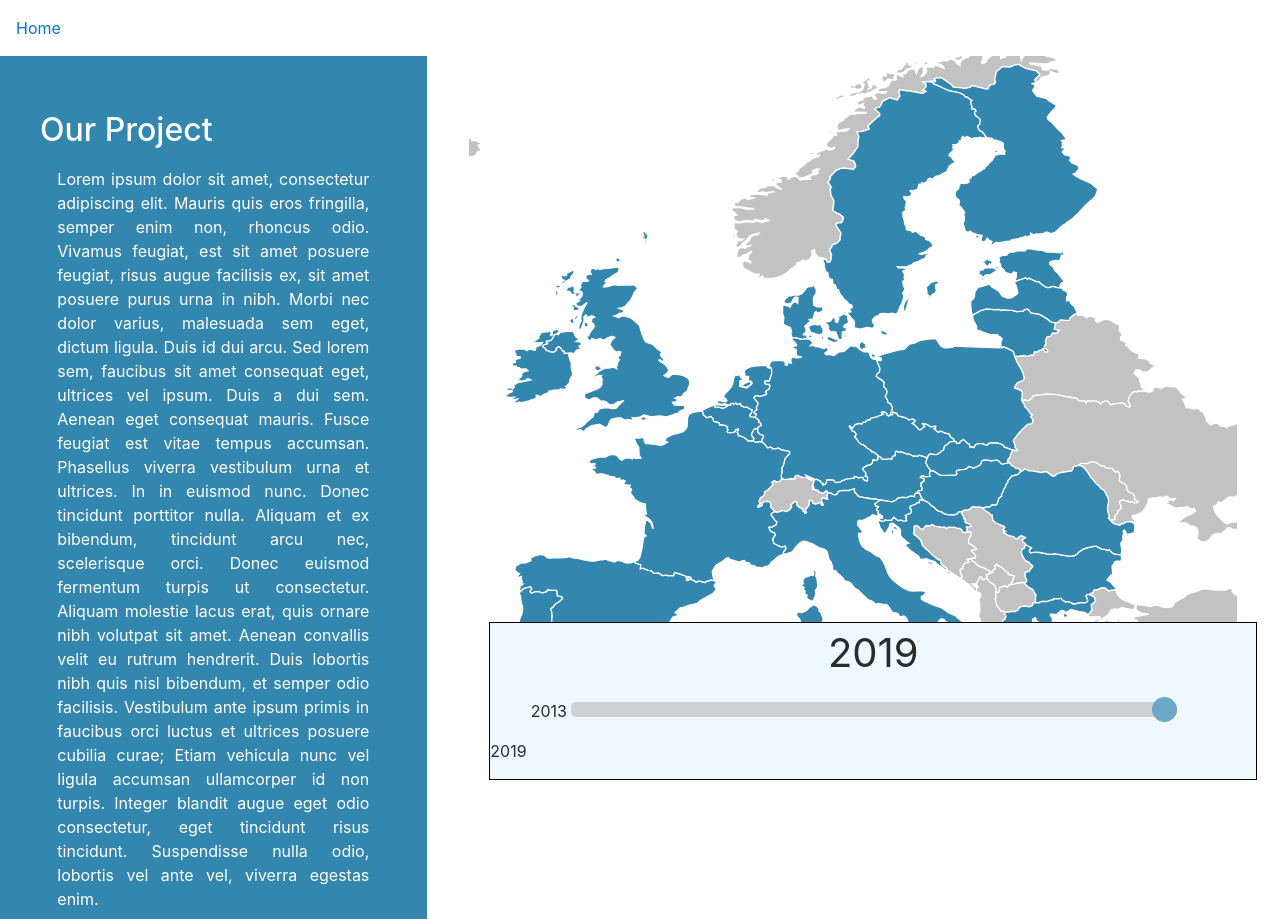
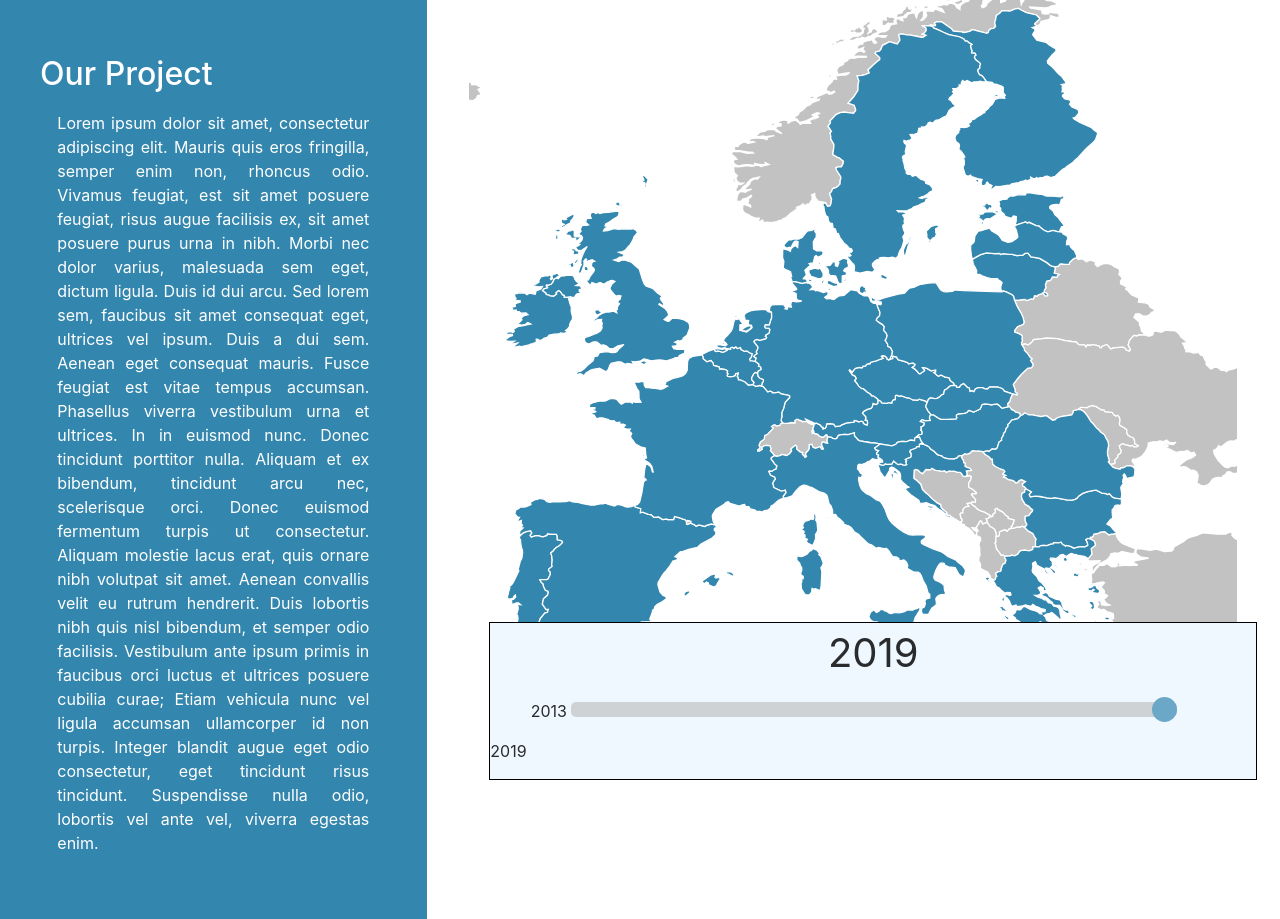
Before and after one commit to julianvenhuizen/uva-infovis-group-12, a Flask app: page / in a window 1280 px wide. Shown: the top 919 px of the page. Run offline with Flask 2, Linux system fonts and the light colour scheme; parts of the project's set-up code (start-up, migrations or seed data) failed here and were passed over; some libraries are stand-ins or nearby versions.

Commit message:
Removed navbar to save screen space

```diff
--- a/app/templates/base.html
+++ b/app/templates/base.html
@@ -26,7 +26,8 @@
 
 </head>
 <body>
-	<nav class="navbar navbar-dark sticky-top bg-dark flex-md-nowrap navbar-expand-md" id="navbar-top">
+	<!-- Below is code for a navigation bar on top, we don't need it right now as we only have 1 page. It just takes up space for no reason -->
+	<!-- <nav class="navbar navbar-dark sticky-top bg-dark flex-md-nowrap navbar-expand-md" id="navbar-top">
 		<div class="navbar-collapse" id="navbarCollapse">
 			<ul class="navbar-nav">
 				<li class="nav-item">
@@ -34,7 +35,7 @@
 				</li>
 			</ul>
 		</div>
-	</nav>
+	</nav> -->
 	<main role="main" class="flex-shrink-0">
 		<div class="container-fluid">
 			<div class="row">
```
